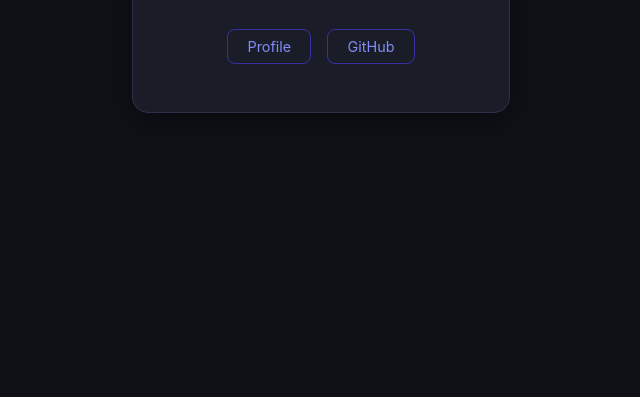
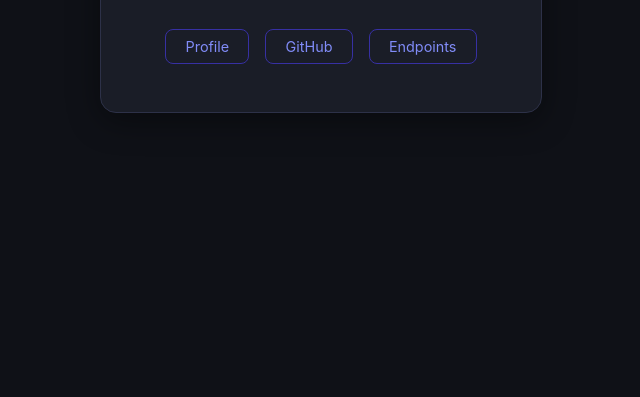
Before and after one commit to Mythius/api-lib, a website: page public/index.html in a window 1280 px wide. Shown: the part 403-800 px from the top of the page, without its empty margins (319-959 px from the left). Drawn offline with Linux system fonts and the light colour scheme.

Commit message:
Update index.html

```diff
--- a/public/index.html
+++ b/public/index.html
@@ -61,6 +61,7 @@
     <div class="links">
       <a href="https://profile.msouthwick.com" target="_blank">Profile</a>
       <a href="https://github.com/mythius" target="_blank">GitHub</a>
+      <a href="/endpoints/html">Endpoints</a>
     </div>
   </div>
 </body>
```
